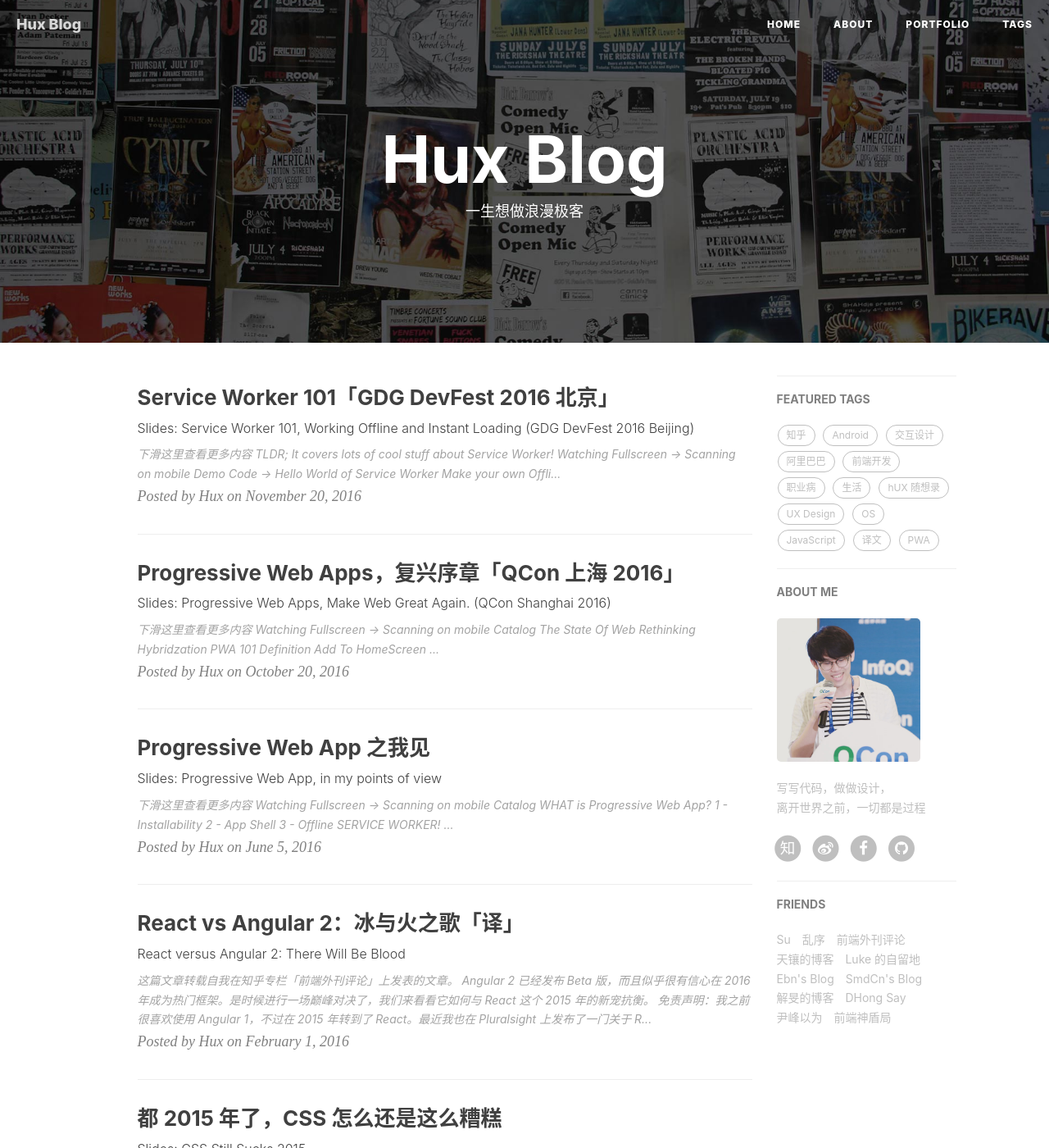
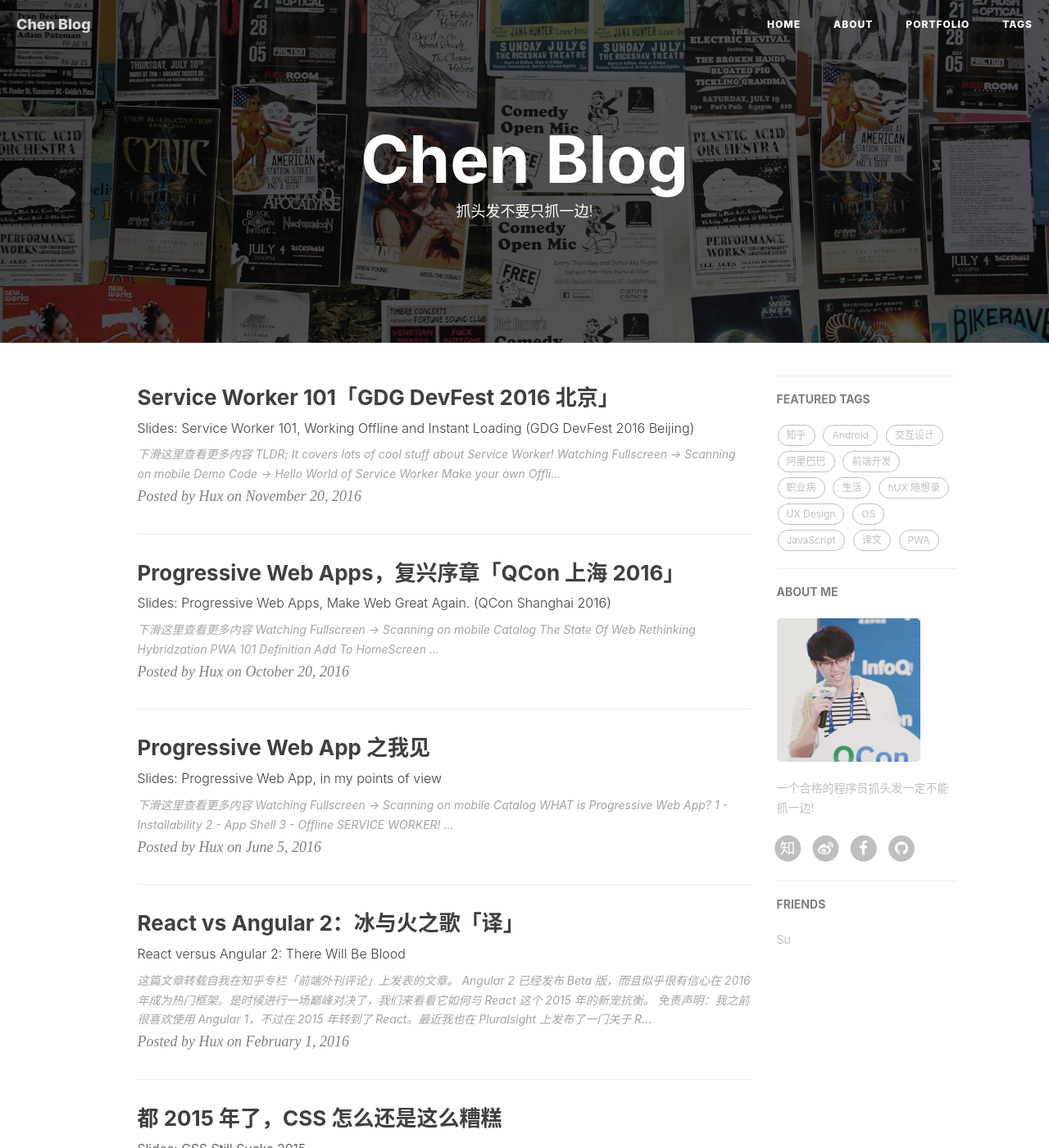
Before and after one commit to XueChenChen/XueChenChen.github.io, a Jekyll site: the page built from index.html, in a window 1280 px wide and 1400 px high. Shown: the whole window at 82% size. Built offline with Jekyll 4.4.1, drawn with Linux system fonts in a browser that asks for light colours; nearby versions of some CDN libraries; the list of posts is cut into pages by our own code; comment, search, counter and statistics services are not loaded; some of the changed text lies outside the part shown.

Commit message:
modify _config.yml

```diff
--- a/_config.yml
+++ b/_config.yml
@@ -1,12 +1,12 @@
 # Site settings
-title: Hux Blog
-SEOTitle: 黄玄的博客 | Hux Blog
+title: Chen Blog
+SEOTitle: 陈薛晨 | Chen Blog
 header-img: img/home-bg.jpg
-email: huxpro@gmail.com
-description: "关于前端与设计、黑客与画家 | 黄玄，Web & Mobile Lover，Front-End Engineer，UX Designer | 这里是 @Hux黄玄 的个人博客，与你一起发现更大的世界。"
-keyword: "黄玄, Hux黄玄, Hux, 鬼栈, huxpro, @huxpro, 黄玄的博客, Hux Blog, 博客, 个人网站, 互联网, 前端, 设计, 产品, 肖玉, Lynn, 肖玉的男朋友"
-url: "https://huangxuan.me"              # your host, for absolute URL
-baseurl: ""                             # for example, '/blog' if your blog hosted on 'host/blog'
+email: chenxuechen159@gmail.com
+description: ""
+keyword: ""
+url: "https://XueChenChen.github.io"              # your host, for absolute URL
+baseurl: "/blog"                             # for example, '/blog' if your blog hosted on 'host/blog'
 
 
 
@@ -64,13 +64,13 @@ duoshuo_share: true                     # set to false if you want to use Commen
 
 # Google Analytics
 ga_track_id: 'UA-49627206-1'            # Format: UA-xxxxxx-xx
-ga_domain: huangxuan.me
+ga_domain: XueChenChen.github.io
 
 
 
 # Sidebar settings
 sidebar: true                           # whether or not using Sidebar.
-sidebar-about-description: "写写代码，做做设计，<br>离开世界之前，一切都是过程"
+sidebar-about-description: "一个合格的程序员抓头发一定不能抓一边!"
 sidebar-avatar: /img/avatar-hux.jpg      # use absolute URL, seeing it's used in both `/` and `/about/`
 
 
@@ -92,35 +92,5 @@ friends: [
     {
         title: "Su",
         href: "http://su.gallery/"
-    },{
-        title: "乱序",
-        href: "http://mida.re/"
-    },{
-        title: "前端外刊评论",
-        href: "http://qianduan.guru/"
-    },{
-        title: "天镶的博客",
-        href: "http://lingyu.wang/"
-    },{
-        title: "Luke 的自留地",
-        href: "http://hmqk1995.github.io"
-    },{
-        title: "Ebn's Blog",
-        href: "http://ebnbin.com/"
-    },{
-        title: "SmdCn's Blog",
-        href: "http://blog.smdcn.net"
-    },{
-        title: "解旻的博客",
-        href: "http://xieminis.me/"
-    },{
-        title: "DHong Say",
-        href: "http://dhong.co"
-    },{
-        title: "尹峰以为",
-        href: "http://ingf.github.io/"
-    },{
-        title: "前端神盾局",
-        href: "http://wepiaofei.github.io/blog/"
     }
 ]
--- a/index.html
+++ b/index.html
@@ -1,6 +1,6 @@
 ---
 layout: page
-description: "一生想做浪漫极客"
+description: "抓头发不要只抓一边!"
 ---
 
 {% for post in paginator.posts %}
```
